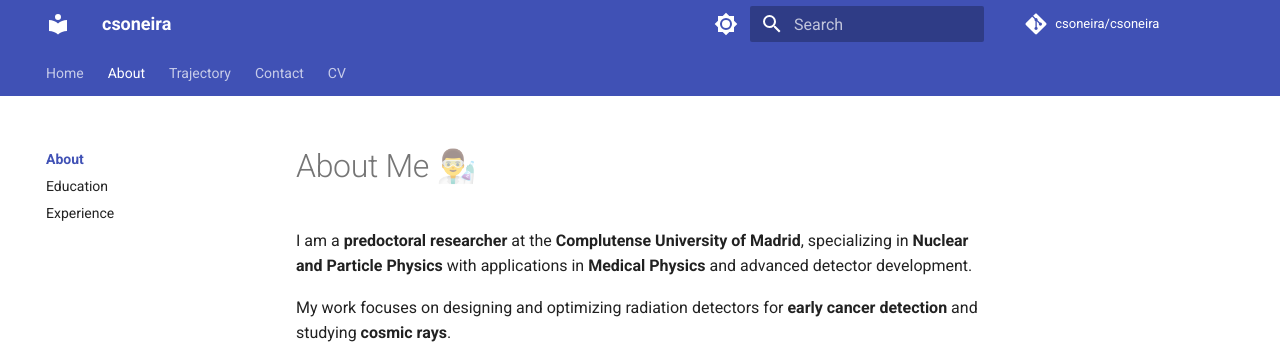
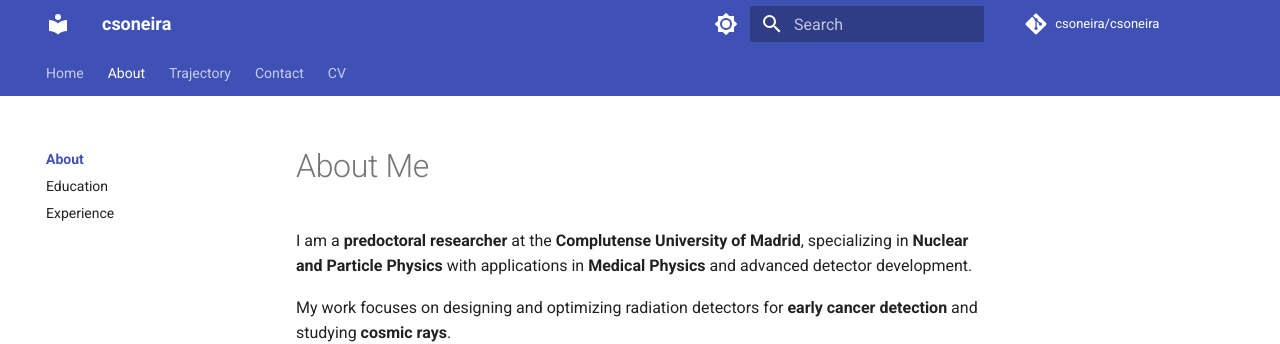
Before and after one commit to csoneira/csoneira, an MkDocs documentation site: the page built from docs/home/index.md, in a window 1280 px wide. Shown: the top 344 px of the page. Built offline with MkDocs 1.6.1 and Material for MkDocs 9.7.7, drawn with Linux system fonts in a browser that asks for light colours; comment, search, counter and statistics services are not loaded.

```diff
--- a/docs/home/index.md
+++ b/docs/home/index.md
@@ -1,4 +1,4 @@
-# About Me 👨‍🔬
+# About Me
 
 I am a **predoctoral researcher** at the **Complutense University of Madrid**, specializing in **Nuclear and Particle Physics** with applications in **Medical Physics** and advanced detector development.
 
```
